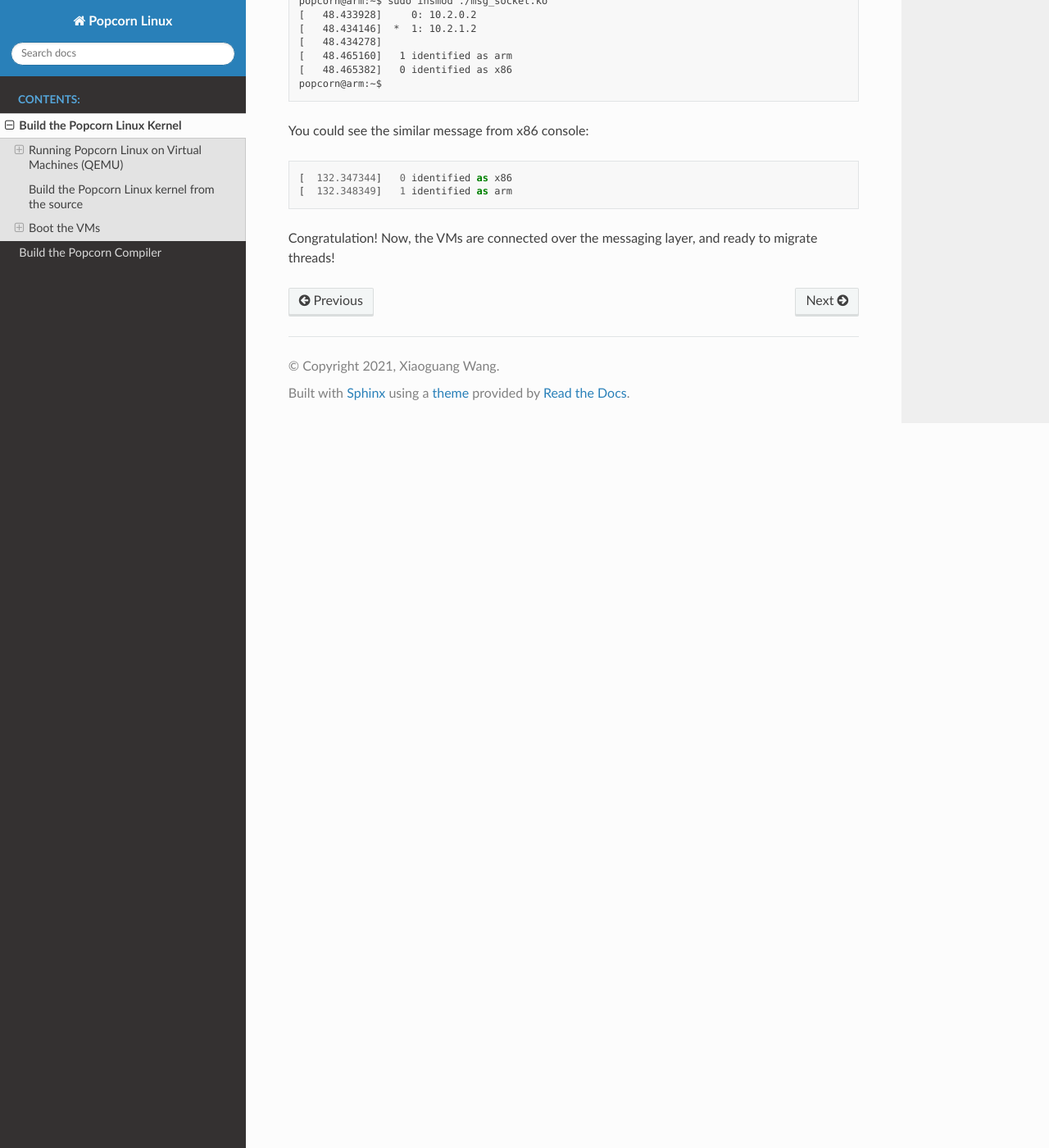
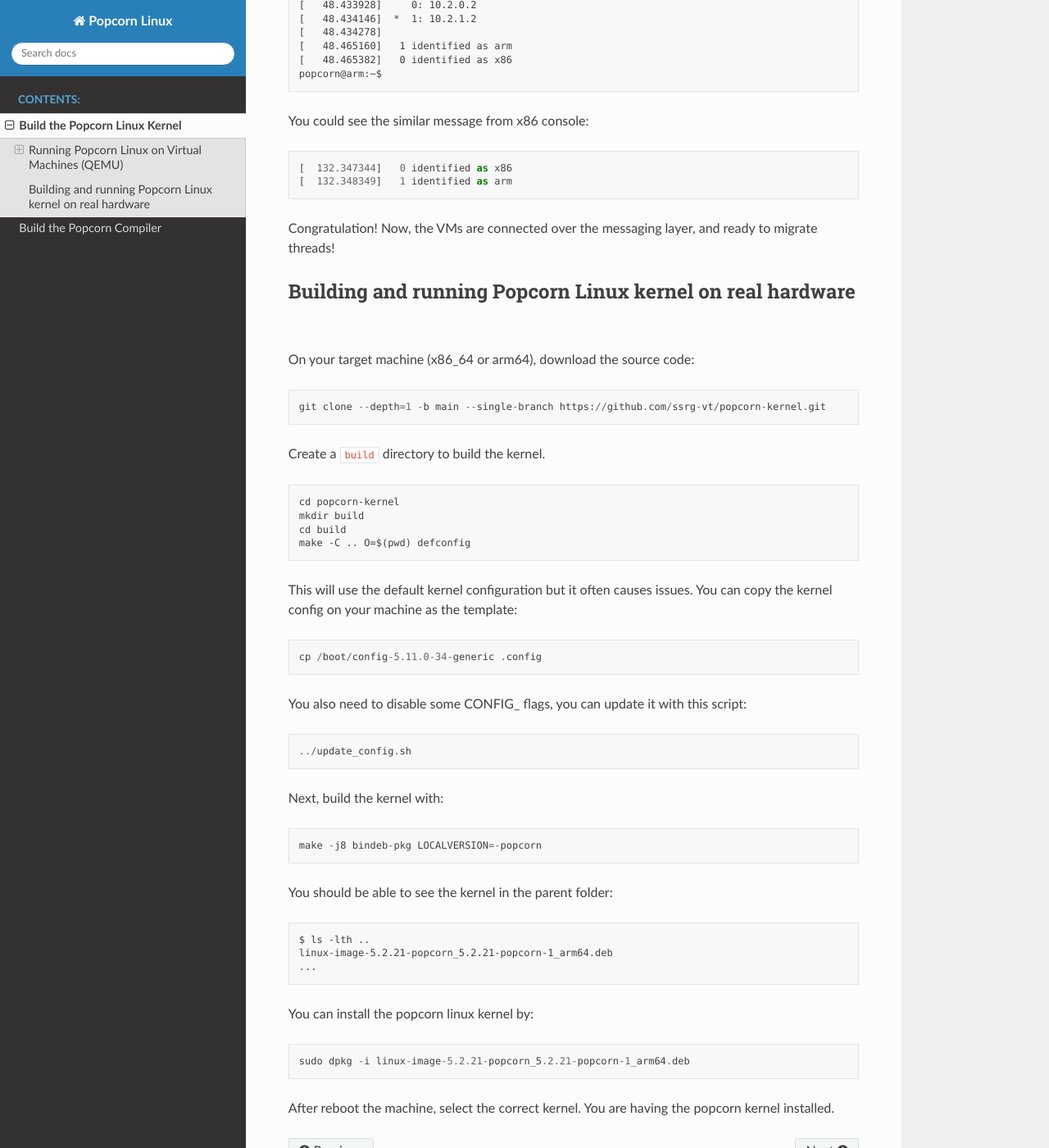
Before and after one commit to xjtuwxg/popcornlinux-doc, a Sphinx documentation site: the page built from source/build_kernel.md, in a window 1280 px wide and 1400 px high, scrolled down 3096 px. Shown: the whole window at 82% size. Built offline with Sphinx 7.4.7 and the Read the Docs theme 2.0.0, drawn with Linux system fonts in a browser that asks for light colours.

Commit message:
Add instructions to install popcorn kernel on real machines

````diff
--- a/source/build_kernel.md
+++ b/source/build_kernel.md
@@ -53,7 +53,7 @@
 ```
 More detail can be found here to set up the host network.
 
-## Build the Popcorn Linux kernel from the source
+### Build the Popcorn Linux kernel from the source
 Download the source code:
 ```
 ❯ git clone --depth=1 -b main --single-branch https://github.com/ssrg-vt/popcorn-kernel.git linux-x86
@@ -73,7 +73,7 @@
 ❯ CROSS_COMPILE=aarch64-linux-gnu- ARCH="arm64" make -C linux-arm -j8
 ```
 
-## Boot the VMs
+### Boot the VMs
 Boot the VMs with newly built kernels and the `tap` network:
 ```
 sudo qemu-system-x86_64 \
@@ -134,3 +134,48 @@
 [  132.348349]   1 identified as arm
 ```
 Congratulation! Now, the VMs are connected over the messaging layer, and ready to migrate threads!
+
+## Building and running Popcorn Linux kernel on real hardware
+On your target machine (x86_64 or arm64), download the source code:
+```
+git clone --depth=1 -b main --single-branch https://github.com/ssrg-vt/popcorn-kernel.git
+```
+Create a `build` directory to build the kernel.
+```
+cd popcorn-kernel
+mkdir build
+cd build
+make -C .. O=$(pwd) defconfig
+```
+This will use the default kernel configuration but it often causes issues. You can copy the kernel config on your machine as the template:
+```
+cp /boot/config-5.11.0-34-generic .config
+```
+You also need to disable some CONFIG_ flags, you can update it with this script:
+```
+../update_config.sh
+```
+Next, build the kernel with:
+```
+make -j8 bindeb-pkg LOCALVERSION=-popcorn
+```
+You should be able to see the kernel in the parent folder:
+```
+$ ls -lth ..
+linux-image-5.2.21-popcorn_5.2.21-popcorn-1_arm64.deb
+...
+```
+
+You can install the popcorn linux kernel by:
+```
+sudo dpkg -i linux-image-5.2.21-popcorn_5.2.21-popcorn-1_arm64.deb
+```
+After reboot the machine, select the correct kernel. You are having the popcorn kernel installed.
+
+<!---
+
+## Building and Running Popcorn Linux on CloudLab
+
+
+https://pages.cs.wisc.edu/~markm/kernel-build-cloudlab.html
+-->
````
